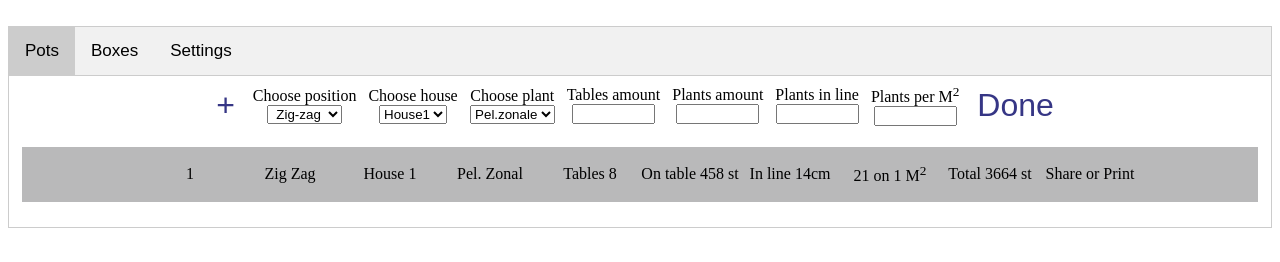
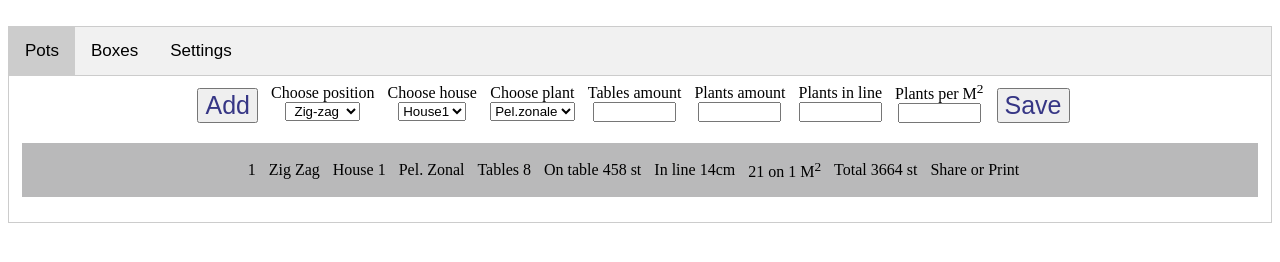
Before and after one commit to AntonKozak/Gleasa, a plain HTML site: page index.html in a window 1280 px wide. Shown: the part 208-470 px from the top of the page. Drawn offline with Linux system fonts and the light colour scheme.

Commit message:
test3
test3

```diff
--- a/Style.css
+++ b/Style.css
@@ -1,13 +1,5 @@
-.test1{
-    width: 100px;
-    text-align: center;
-}
 
-.test2{
-    border: 1px solid rgb(255, 255, 255);
-    text-align: center;
-    margin: 0px 10px 0px 0px;
-}
+                                       /* Flex container for result from pots area (after delete) */
 .flex-container-test {
     display: flex;
     flex-wrap: wrap;
@@ -16,6 +8,7 @@
     border: 1px solid rgb(255, 255, 255);
     background-color: rgba(39, 39, 41, 0.322);
 }
+                                        /* Flex container for pots area */
 .flex-container {
     display: flex;
     flex-wrap: wrap;
@@ -23,19 +16,27 @@
     align-items: center;
     border: 1px solid rgb(255, 255, 255);
 }
+                                         /* Div container from pots area */
+.test2{ text-align: center; margin: 0px 13px 0px 0px; }
+/* Div Plants per m2 from pots area */
+.permeter{
+  text-align: center;
+  margin: -3px 13px 0px 0px;
+}
+                                       /* Button Add and Save in pots area*/
 .button{
-    border: 0px solid rgb(12, 12, 102);
     text-align: center;
     color: rgb(54, 54, 133);
-    font-size: 32px;
-    background-color: white;
+    font-size: 25px;
 }
-input {
-    width: 75px;
-    height: 14px;
-  }
+.test1{
+    text-align: center;
+    margin: 5px 13px 0px 0px;
+}
+                                        /* Select and input for pots area */
+input { width: 75px; height: 14px; }
 select {text-align-last:center; }
-
+                                                /* start : Tab for head page */
 /* Style the tab */
 .tab {
     overflow: hidden;
@@ -72,3 +73,4 @@ select {text-align-last:center; }
     border: 1px solid #ccc;
     border-top: none;
   }
+                                                 /* finish : Tab for head page */
--- a/index.html
+++ b/index.html
@@ -21,8 +21,8 @@
     <div id="Pots" class="tabcontent">
          <div class="flex-container">
                                                                          <!-- Pots area  -->
-            <div class="test2 ">
-                <button class="button" onclick="myFunction()">+</button>
+            <div class="test1 ">
+                <button class="button"  onclick="myFunction()">Add</button>
             </div>
                 <div class="test2">
                 <label for="position">Choose position</label> <br>
@@ -63,26 +63,26 @@
             <label for="plantsInline">Plants in line</label><br>
             <input type="number" name="plantsInline" id="plantsInline" value="plantsInline">
             </div>
-              <div class="test2">
+              <div class="permeter">
               <label for="plantsPerm">Plants per M<sup>2</sup> </label><br>
               <input type="number" name="plantsPerm" id="plantsPerm" value="plantsPerm">
               </div>
-            <div class="test2">
-            <button class="button" onclick="">Done</button>
+            <div class="test1">
+            <button class="button" onclick="">Save</button>
             </div>
             </div><br>
                                                                                          <!-- Outgoing information from pots area  -->
             <div class="flex-container-test">
-                <div class="test1"> <p>1</p> </div>
-                <div class="test1"> <p>Zig Zag</p> </div>
-                <div class="test1"> <p>House 1</p> </div>
-                <div class="test1"> <p>Pel. Zonal</p> </div>
-                <div class="test1"> <p>Tables 8</p> </div>
-                <div class="test1"> <p>On table 458 st</p> </div>
-                <div class="test1"> <p>In line 14cm</p> </div>
-                <div class="test1"> <p>21 on 1 M<sup>2</sup><sup></sup></p> </div>
-                <div class="test1"> <p>Total 3664 st</p> </div>
-                <div class="test1"> <p>Share or Print</p> </div>
+                <div class="test2"> <p>1</p> </div>
+                <div class="test2"> <p>Zig Zag</p> </div>
+                <div class="test2"> <p>House 1</p> </div>
+                <div class="test2"> <p>Pel. Zonal</p> </div>
+                <div class="test2"> <p>Tables 8</p> </div>
+                <div class="test2"> <p>On table 458 st</p> </div>
+                <div class="test2"> <p>In line 14cm</p> </div>
+                <div class="test2"> <p>21 on 1 M<sup>2</sup><sup></sup></p> </div>
+                <div class="test2"> <p>Total 3664 st</p> </div>
+                <div class="test2"> <p>Share or Print</p> </div>
             </div><br>
                                                                                            <!-- Script which add extra pots area -->
             <script>
```
